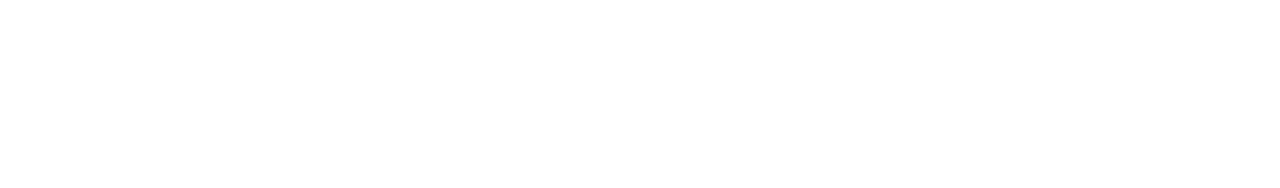
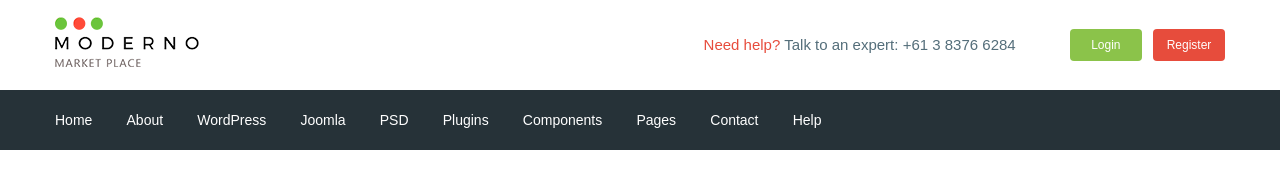
Before and after one commit to Odersowas/Moderno, a website: page app/index.html in a window 1280 px wide. Drawn offline with nearby package versions, Linux system fonts and the light colour scheme; files that its build step writes are made by us from their sources.

Commit message:
added header

```diff
--- a/app/index.html
+++ b/app/index.html
@@ -1,18 +1,104 @@
 <!DOCTYPE html>
 <html lang="en">
+
 <head>
   <meta charset="UTF-8">
   <meta name="viewport" content="width=device-width, initial-scale=1.0">
   <title>Document</title>
+  <link href="https://fonts.googleapis.com/css2?family=Roboto:wght@500;700&display=swap" rel="stylesheet">
   <link rel="stylesheet" href="css/libs.min.css">
   <link rel="stylesheet" href="css/style.min.css">
 </head>
+
 <body>
 
-  <div class="box"></div>
+  <header class="header">
+    <div class="header__top">
+      <div class="container">
+        <div class="header__top-inner">
+          <div class="header__logo">
+            <a href="#">
+              <img src="images/logo.png" alt="logo">
+            </a>
+          </div>
+          <div class="header__text">
+            <span>
+              <a href="#">Need help?</a>
+            </span>
+            Talk to an expert: <a href="tel: +61383766284"> +61 3 8376 6284</a>
+          </div>
+          <div class="header__box">
+            <a class="basket" href="#"></a>
+            <a class="header__btn header__btn-login" href="#">Login</a>
+            <a class="header__btn header__btn-register" href="#">Register</a>
+          </div>
+        </div>
+      </div>
+    </div>
+
+    <div class="header__menu">
+      <div class="container">
+        <nav class="menu">
+          <ul class="menu__list">
+            <li>
+              <a href="#">
+                Home
+              </a>
+            </li>
+            <li>
+              <a href="#">
+                About
+              </a>
+            </li>
+            <li>
+              <a href="#">
+                WordPress
+              </a>
+            </li>
+            <li>
+              <a href="#">
+                Joomla
+              </a>
+            </li>
+            <li>
+              <a href="#">
+                PSD
+              </a>
+            </li>
+            <li>
+              <a href="#">
+                Plugins
+              </a>
+            </li>
+            <li>
+              <a href="#">
+                Components
+              </a>
+            </li>
+            <li>
+              <a href="#">
+                Pages
+              </a>
+            </li>
+            <li>
+              <a href="#">
+                Contact
+              </a>
+            </li>
+            <li>
+              <a href="#">
+                Help
+              </a>
+            </li>
+          </ul>
+        </nav>
+      </div>
+    </div>
+  </header>
 
   <script src="https://ajax.googleapis.com/ajax/libs/jquery/3.5.1/jquery.min.js"></script>
   <script src="js/libs.min.js"></script>
   <script src="js/main.min.js"></script>
 </body>
+
 </html>
--- /dev/null
+++ b/app/scss/_fonts.scss
@@ -0,0 +1,7 @@
+@font-face {
+  font-family: 'Roboto-Regular', sans-serif;
+  src: url(../fonts/Roboto-Regular.woff2) format('woff2'),
+       url(../fonts/Roboto-Regular.woff) format('woff');
+       font-weight: 400;
+       font-display: swap;
+}
--- /dev/null
+++ b/app/scss/_global.scss
@@ -0,0 +1,36 @@
+html {
+  box-sizing: border-box;
+}
+
+*,
+*::before,
+*::after {
+  box-sizing: inherit;
+}
+
+a {
+  display: inline-block;
+  text-decoration: none;
+  color: $text;
+}
+
+ul,
+li {
+  margin: 0;
+  padding: 0;
+  list-style: none;
+}
+
+body {
+  font-family: 'Roboto-Regular', sans-serif;
+  font-size: 15px;
+  line-height: 24px;
+  color: $text;
+  font-weight: 400;
+}
+
+.container {
+  max-width: 1200px;
+  margin: 0 auto;
+  padding: 0 15px;
+}
--- /dev/null
+++ b/app/scss/_vars.scss
@@ -0,0 +1,4 @@
+$text: #546e7a;
+$red: #e74c3c;
+$green: #8bc34a;
+$bg: #263238;
--- a/app/scss/style.scss
+++ b/app/scss/style.scss
@@ -1,13 +1,61 @@
-html {
-  box-sizing: border-box;
+@import 'vars';
+@import 'global';
+@import 'fonts';
+
+.header__top-inner {
+  display: flex;
+  justify-content: space-between;
+  align-items: center;
+  height: 90px;
 }
 
-*,
-*::before,
-*::after {
-  box-sizing: inherit;
+.header__text {
+  margin-left: auto;
+  margin-right: 50px;
+
+  span a {
+    color: $red;
+  }
 }
 
-.box {
+.header__btn {
+  padding: 4px;
+  width: 72px;
+  border-radius: 4px;
+  text-align: center;
+  color: #ffffff;
+  font-size: 12px;
+}
+
+.header__btn-login {
+  background-color: $green;
+}
+
+.header__btn-register {
+  background-color: $red;
+  margin-left: 7px;
+}
+
+.header__menu {
+  background-color: $bg;
+}
+
+.menu {
   display: flex;
+  align-items: center;
+  height: 60px;
 }
+
+.menu__list {
+  li {
+    display: inline-block;
+
+    &+li {
+      margin-left: 30px;
+    }
+  }
+  a {
+    color: #ffffff;
+    font-size: 14px;
+  }
+}
--- a/gulpfile.js
+++ b/gulpfile.js
@@ -8,7 +8,7 @@ let gulp = require('gulp'),
     cssmin = require('gulp-cssmin');
 
 gulp.task('sass', function(){
- return gulp.src('app/scss/style.scss')
+ return gulp.src('app/scss/**/*.scss')
         .pipe(sass({outputStyle: 'compressed'}))
         .pipe(rename({suffix : '.min'}))
         .pipe(autoprefixer({
@@ -60,7 +60,7 @@ gulp.task('browser-sync', function() {
 });
 
 gulp.task('watch', function(){
-  gulp.watch('app/scss/style.scss', gulp.parallel('sass'))
+  gulp.watch('app/scss/**/*.scss', gulp.parallel('sass'))
   gulp.watch('app/*.html', gulp.parallel('html'))
   gulp.watch('app/js/*.js', gulp.parallel('js'))
 });
```
Also changed, not shown: app/fonts/Roboto-Regular.woff (added), app/fonts/Roboto-Regular.woff2 (added), app/images/logo.png (added).
